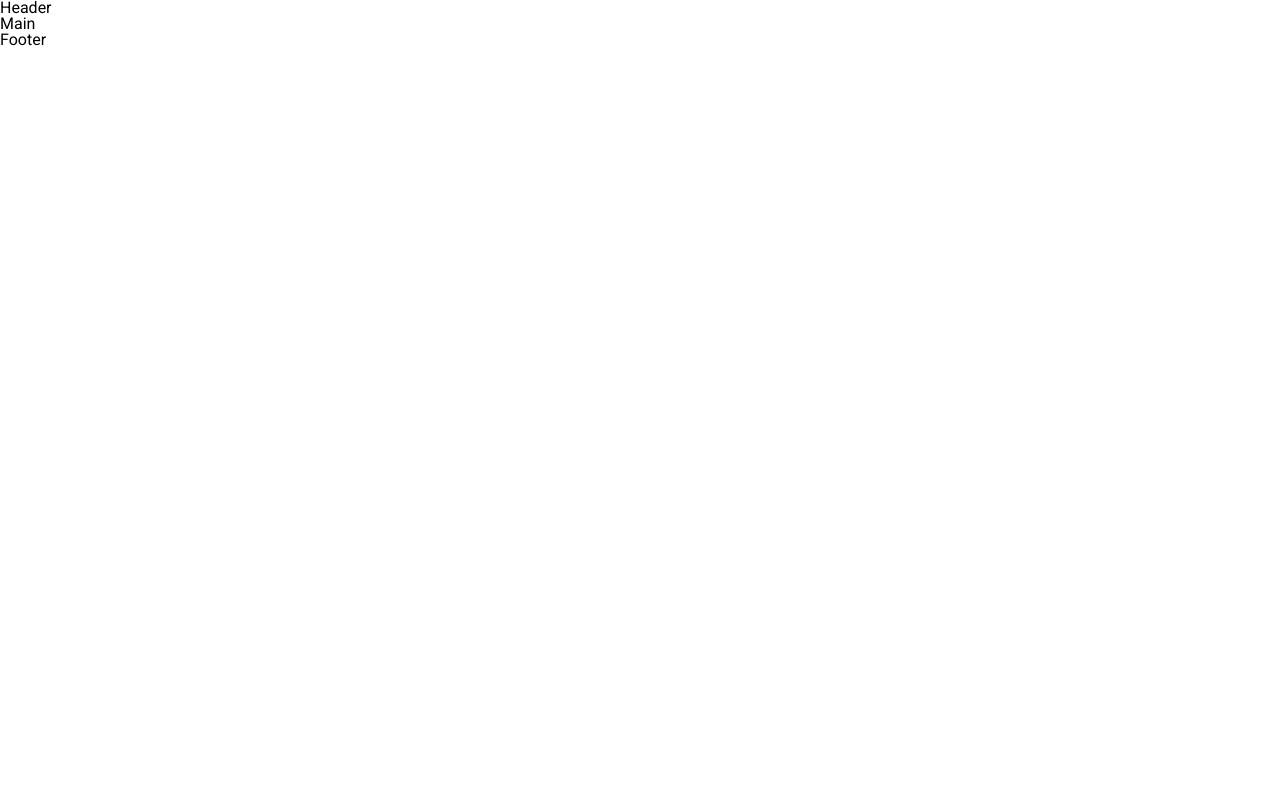
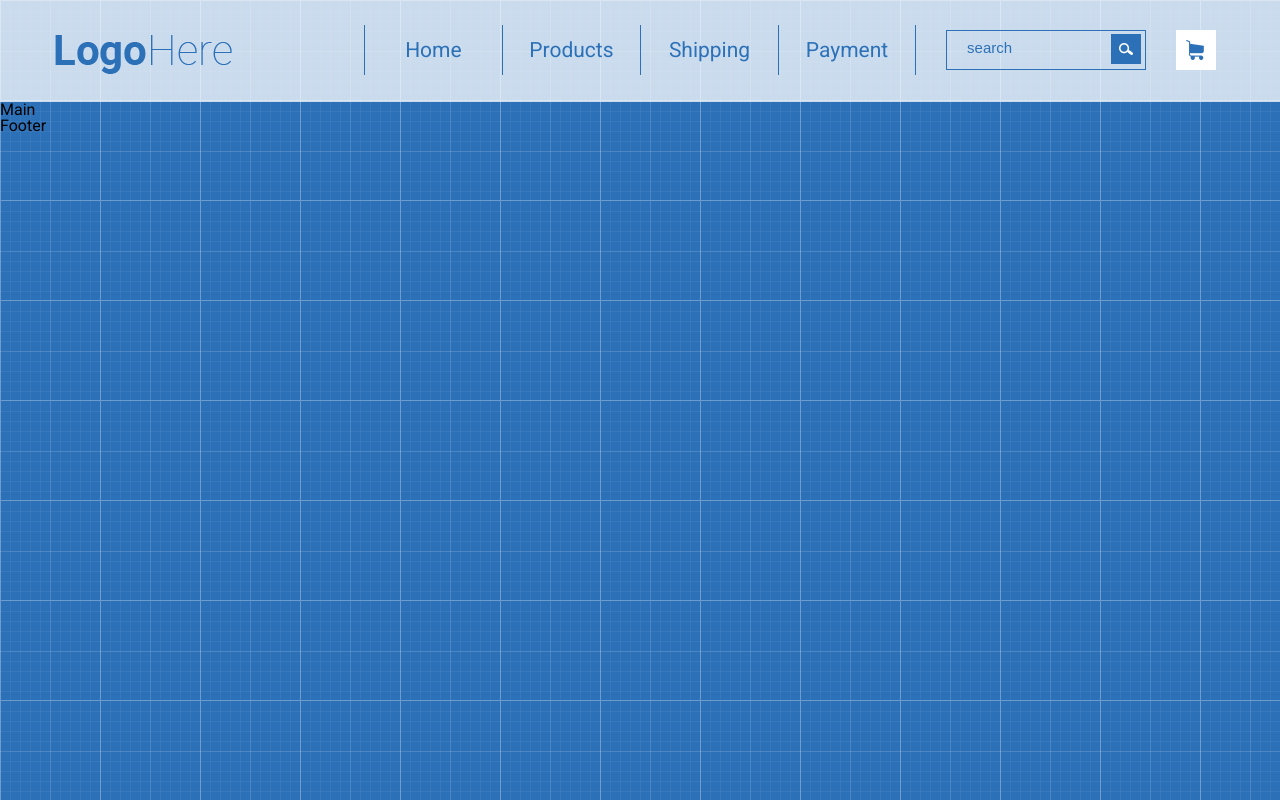
Before and after one commit to yurich30/yurich30.github.io, a plain HTML site: page index.html in a window 1280 px wide. Drawn offline with Linux system fonts and the light colour scheme.

Commit message:
add folder images with content and header in html and css

```diff
--- a/index.html
+++ b/index.html
@@ -9,7 +9,59 @@
     <title>shop-project</title>
 </head>
 <body>
-    <header class="header">Header</header>
+    <header class="header">
+        <div class="container">
+            <div class="row">
+                <div class="col-md-3">
+                    <div class="logo">
+                        <a href="">
+                            <img src="images/icon (3).png" alt="Logo">
+                        </a>
+                    </div>
+                </div>
+                <div class="col-md-6">
+                    <nav>
+                        <ul class="menu">
+                            <li>
+                                <a href="">Home</a>
+                            </li>
+                            <li>
+                                <a href="">Products</a>
+                                <ul class="submenu">
+                                    <li><a href="">Monitors</a></li>
+                                    <li><a href="">TV-Boxes</a></li>
+                                    <li><a href="">Smart-Watches</a></li>
+                                    <li><a href="">Lap-Tops</a></li>
+                                    <li><a href="">MP3-Players</a></li>
+                                    <li><a href="">Smartphones</a></li>
+                                    <li><a href="">Tablets</a></li>
+                                </ul>
+                            </li>
+                            <li><a href="">Shipping</a></li>
+                            <li><a href="">Payment</a></li>
+                        </ul>
+                    </nav>
+                </div>
+                <div class="col-md-3">
+                    <div class="search">
+                        <div>
+                            <input type="search" name="search" id="" placeholder="search">
+                        </div>
+                        <div>
+                            <button>
+                                <img src="images/icon (4).png" alt="">
+                            </button>
+                        </div>
+                    </div>
+                    <div class="cart">
+                        <a href="http://">
+                            <img src="images/icon (1).png" alt="Bin">
+                        </a>
+                    </div>
+                </div>
+            </div>
+        </div>
+    </header>
     <main class="main">Main</main>
     <footer class="footer">Footer</footer>
 </body>
--- a/style.css
+++ b/style.css
@@ -3,4 +3,122 @@
 }
 body {
     font-family: "Roboto", sans-serif;
+    background-image: url(images/patt.png);
 }
+.header {
+    background-color: rgba(255,255,255,0.75);
+    padding: 25px 0;
+}
+.container {
+    width: 1170px;
+    margin: 0 auto;
+}
+.row:after, .menu:after, .search:after {
+    content: "";
+    display: block;
+    clear: both;
+}
+.col-md-3 {
+    width: 26.4%;
+}
+.col-md-6 {
+    width: 47.2%;
+}
+[class*="col-"] {
+    float: left;
+}
+.logo {
+    padding-top: 10px;
+}
+.menu li {
+    width: 25%;
+    float: left;
+    border-left: 1px solid #2c71b8;
+    position: relative;
+}
+.menu li:last-child {
+    border-right: 1px solid #2c71b8;
+}
+.menu a {
+    display: block;
+    text-decoration: none;
+    height: 50px;
+    text-align: center;
+    line-height: 50px;
+    font-weight: 300;
+    color: #2c71b8;
+    font-size: 21px;
+}
+.submenu {
+    position: absolute;
+    left: -1px;
+    visibility: hidden;
+    opacity: 0;
+    z-index: 10;
+}
+.submenu li {
+    width: 277px;
+    border: none;
+    background-color: #2c71b8;
+}
+.submenu a {
+    color: white;
+    text-align: left;
+    margin-left: 30px;
+}
+.menu a:hover{
+    background-color: #2c71b8;
+    color: white;
+}
+nav li:hover > .submenu {
+    transform: rotateX(0deg);
+    visibility: visible;
+    opacity: 1;
+}
+.search {
+    border: 1px solid #2c71b8;
+    width: 200px;
+    margin: 5px 30px;
+    height: 40px;
+}
+.search div{
+    float: left;
+    line-height: 34px;
+}
+.search div input {
+    background-color: transparent;
+    border: none;
+    padding-left: 20px;
+    width: 164px;
+}
+.search div button {
+    background-color: #2c71b8;
+    border: none;
+    height: 30px;
+    width: 30px;
+    line-height: 28px;
+}
+.search div button img {
+    vertical-align: middle;
+}
+.cart {
+    background-color: white;
+    width: 40px;
+    height: 40px;
+    margin-top: 5px;
+}
+.cart a {
+    width: 20px;
+    height: 20px;
+}
+.cart a img {
+    margin: 10px;
+    margin-bottom: -10px;
+}
+.col-md-3 div {
+    float: left;
+}
+.search ::-webkit-input-placeholder {
+    color: #2c71b8;
+    font-size: 15px;
+}
```
Also changed, not shown: images/icon (1).png (added), images/icon (2).png (added), images/icon (3).png (added), images/icon (4).png (added), images/patt.png (added).
